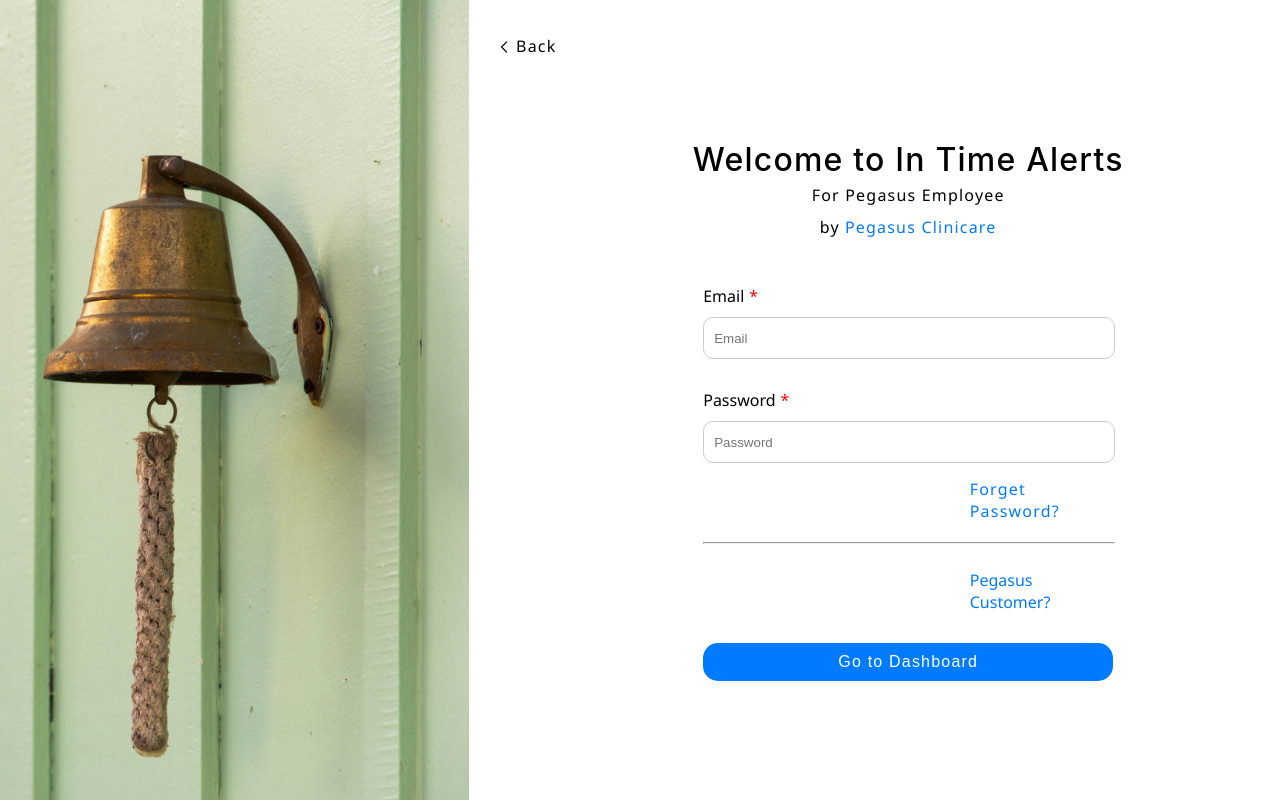
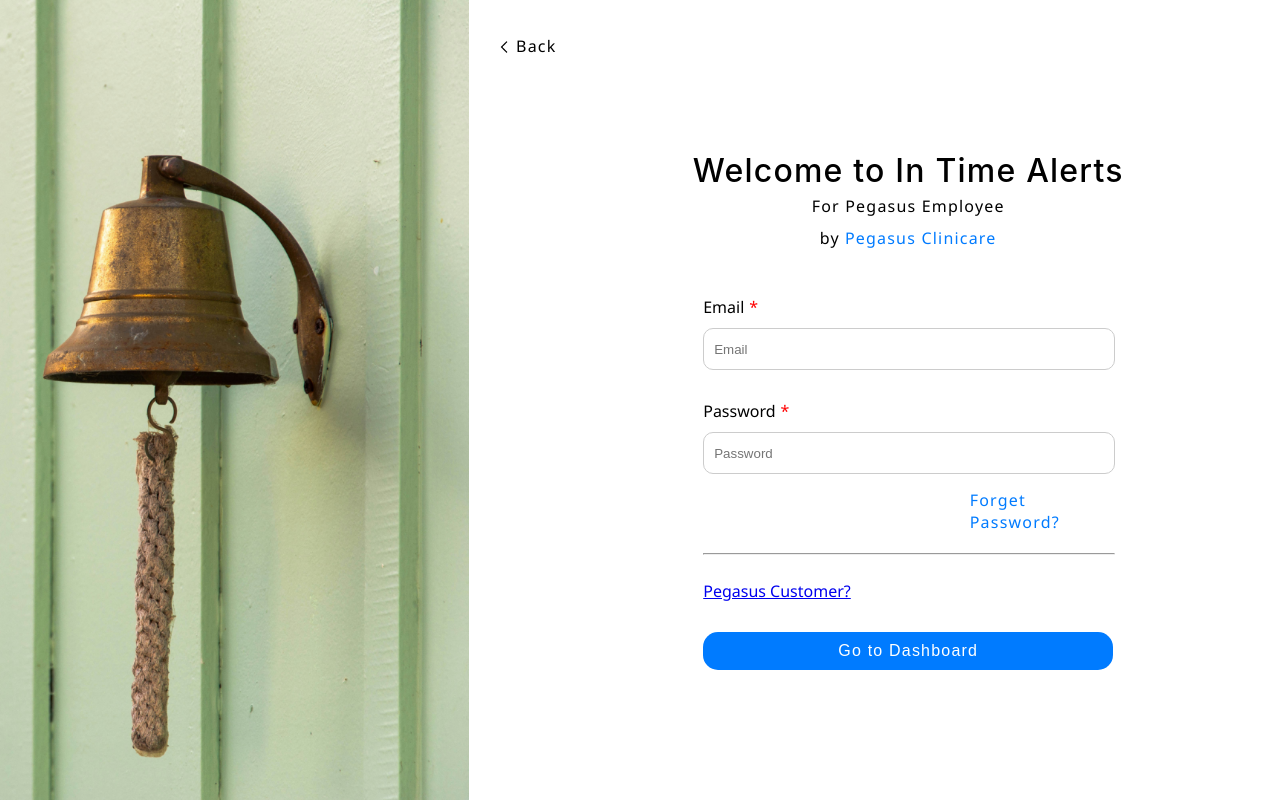
Before and after one commit to ApurvChaturOfficial/PegasusApplication, a React (Vite) app in the folder site/frontend/: page /pegasus-sign-in in a window 1280 px wide. Built offline with nearby package versions, Linux system fonts and the light colour scheme; no server answers.

Commit message:
hyperlinks changed from <a> tag to <Link>

```diff
--- a/site/frontend/src/bLove/cComponent/aGlobalComponent/outlet/bProtectedComponent/outlet/aAuthenticationComponent/children/aPegasusSignInComponent/index.tsx
+++ b/site/frontend/src/bLove/cComponent/aGlobalComponent/outlet/bProtectedComponent/outlet/aAuthenticationComponent/children/aPegasusSignInComponent/index.tsx
@@ -6,7 +6,7 @@
 import { RootState } from "@/aConnection/dReduxConnection";
 import globalSlice from "@/bLove/bRedux/aGlobalSlice";
 import userAPIEndpoint from "@/bLove/aAPI/aGlobalAPI/bUserAdministration/aUserAPIEndpoints";
-import { useNavigate } from "react-router-dom";
+import { Link, useNavigate } from "react-router-dom";
 import { Bounce, toast } from "react-toastify";
 import fullRoute from "@/bLove/gRoute/bFullRoute";
 
@@ -201,7 +201,7 @@
               <HyperLink2 href={fullRoute.aGlobalRoute.bProtectedRoute.aAuthenticationRoute.cForgotPasswordRoute}>Forget Password?</HyperLink2>
             </Para>
             <HorizontalLine></HorizontalLine>
-            <HyperLink2 href={fullRoute.aGlobalRoute.bProtectedRoute.aAuthenticationRoute.aSignInRoute}>Pegasus Customer?</HyperLink2>
+            <Link to={fullRoute.aGlobalRoute.bProtectedRoute.aAuthenticationRoute.aSignInRoute}>Pegasus Customer?</Link>
             {/* <GoogleLogin
               onSuccess={responseGoogleSuccess}
               onFailure={responseGoogleFailure}
--- a/site/frontend/src/bLove/cComponent/aGlobalComponent/outlet/bProtectedComponent/outlet/aAuthenticationComponent/children/aSignInComponent/index.tsx
+++ b/site/frontend/src/bLove/cComponent/aGlobalComponent/outlet/bProtectedComponent/outlet/aAuthenticationComponent/children/aSignInComponent/index.tsx
@@ -6,7 +6,7 @@
 import { RootState } from "@/aConnection/dReduxConnection";
 import globalSlice from "@/bLove/bRedux/aGlobalSlice";
 import userAPIEndpoint from "@/bLove/aAPI/aGlobalAPI/bUserAdministration/aUserAPIEndpoints";
-import { useNavigate } from "react-router-dom";
+import { Link, useNavigate } from "react-router-dom";
 import { Bounce, toast } from "react-toastify";
 import fullRoute from "@/bLove/gRoute/bFullRoute";
 
@@ -188,7 +188,7 @@
               <HyperLink2 href={fullRoute.aGlobalRoute.bProtectedRoute.aAuthenticationRoute.cForgotPasswordRoute}>Forget Password?</HyperLink2>
             </Para>
             <HorizontalLine></HorizontalLine>
-            <HyperLink2 href={fullRoute.aGlobalRoute.bProtectedRoute.aAuthenticationRoute.aPegasusSignInRoute}>Pegasus Employee?</HyperLink2>
+            <Link to={fullRoute.aGlobalRoute.bProtectedRoute.aAuthenticationRoute.aPegasusSignInRoute}>Pegasus Employee?</Link>
             {/* <GoogleLogin
               onSuccess={responseGoogleSuccess}
               onFailure={responseGoogleFailure}
```
